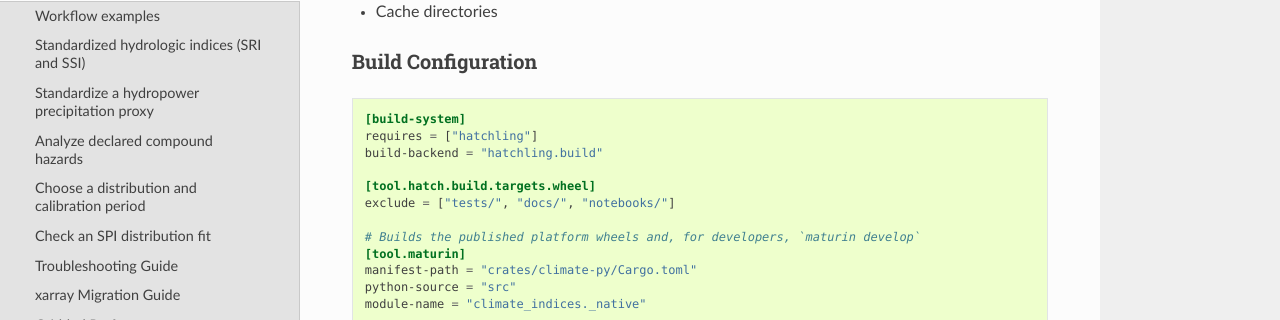
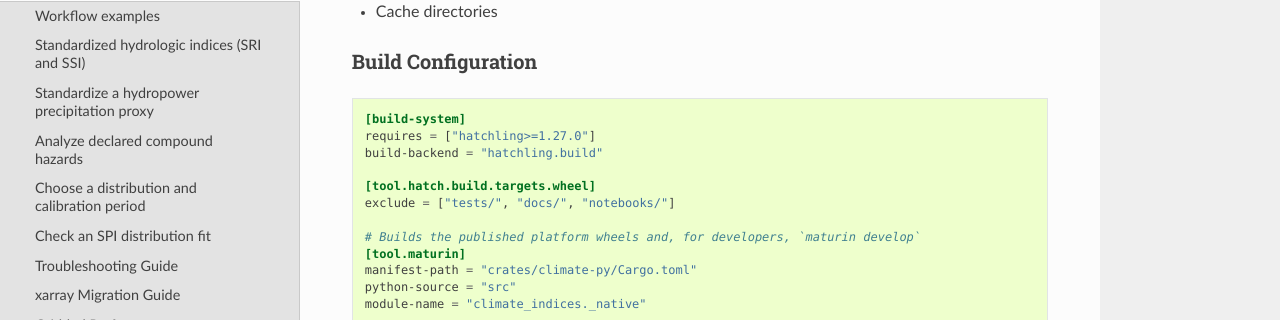
Before and after one commit to monocongo/climate_indices, a Sphinx documentation site: the page built from docs/deployment-guide.md, in a window 1280 px wide and 900 px high, scrolled down 4566 px. Shown: the part 131-451 px from the top of the window. Built offline with Sphinx 7.4.7 and the Read the Docs theme 3.1.0, drawn with Linux system fonts in a browser that asks for light colours.

Commit message:
fix(packaging): address review finding — require hatchling 1.27.0
The PEP 639 `license` string and `license-files` keys need Hatchling 1.27.0.
With an unbounded `requires`, a build constrained to an older permitted
version writes `License:` and `Metadata-Version: 2.3` instead of
`License-Expression:` and `Metadata-Version: 2.4`.

Finding: discussion_r4436989856
Review-Anchor: https://github.com/monocongo/climate_indices/pull/1523#discussion_r4436989856

````diff
--- a/docs/deployment-guide.md
+++ b/docs/deployment-guide.md
@@ -199,7 +199,7 @@ The binary wheels add the compiled extension (`climate_indices/_native.abi3.so`,
 ### Build Configuration
 ```toml
 [build-system]
-requires = ["hatchling"]
+requires = ["hatchling>=1.27.0"]
 build-backend = "hatchling.build"
 
 [tool.hatch.build.targets.wheel]
--- a/pyproject.toml
+++ b/pyproject.toml
@@ -1,5 +1,5 @@
 [build-system]
-requires = ["hatchling"]
+requires = ["hatchling>=1.27.0"]
 build-backend = "hatchling.build"
 
 [project]
````
